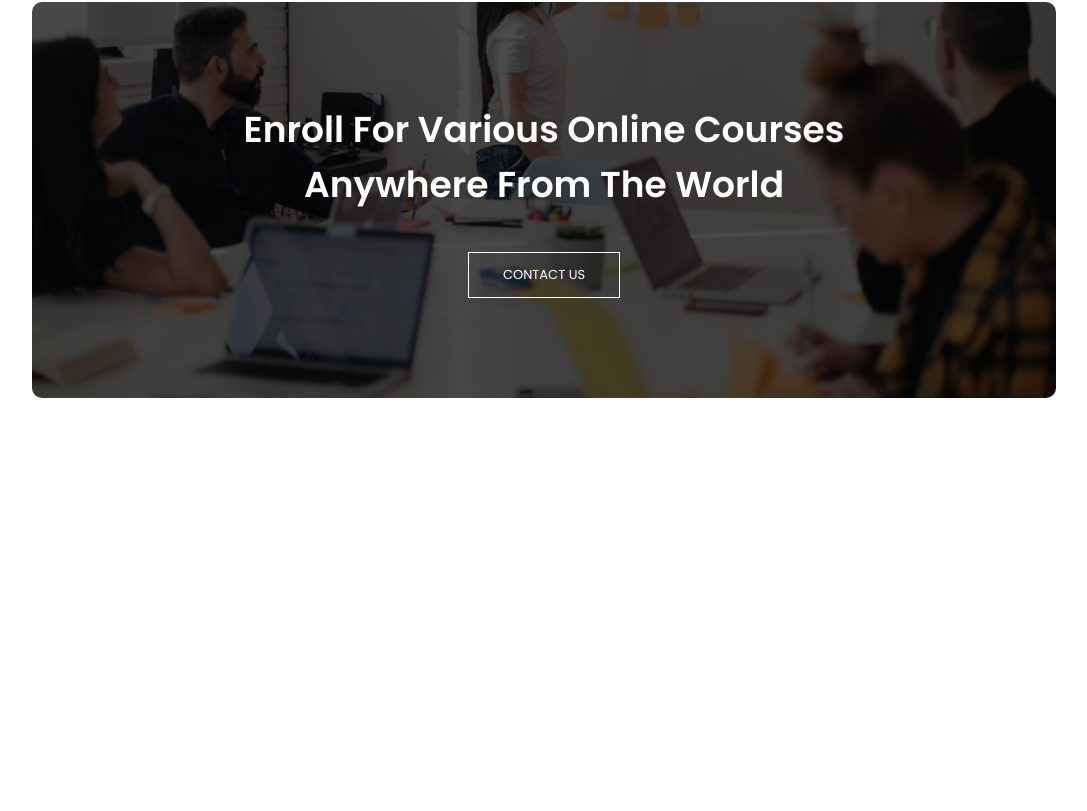
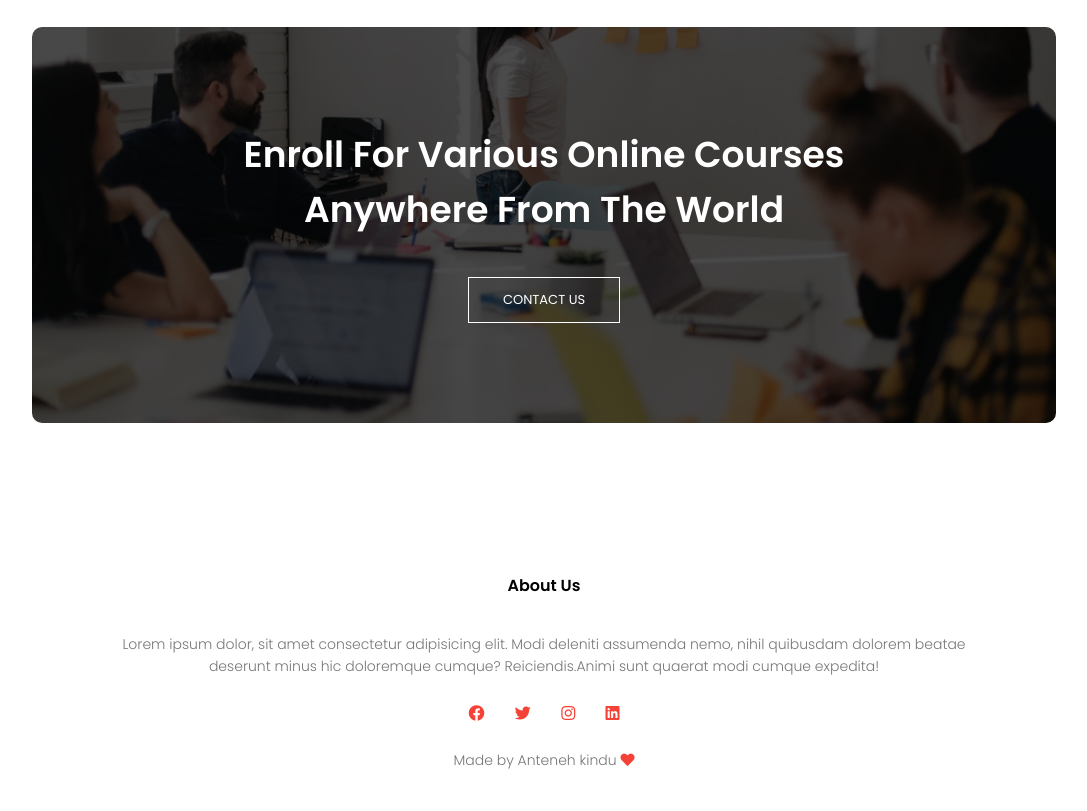
Before and after one commit to Antenehkindu/HTML-and-css-responsive-university-website-, a plain HTML site: page index.html in a window 1280 px wide. Shown: the part 3424-4235 px from the top of the page, without its empty margins (96-1183 px from the left). Before the commit the page ends 3922 px from the top, so only its background shows below. Drawn offline with Linux system fonts and the light colour scheme.

Commit message:
Footer section

```diff
--- a/index.html
+++ b/index.html
@@ -8,7 +8,8 @@
     <link rel="preconnect" href="https://fonts.googleapis.com">
     <link rel="preconnect" href="https://fonts.gstatic.com" crossorigin>
     <link href="https://fonts.googleapis.com/css2?family=Poppins:wght@200;300;400;600;700&   display=swap" rel="stylesheet">
-    <link rel="stylesheet" href="https://cdn.jsdelivr.net/npm/@fortawesome/fontawesome-free@6.4.2/css/fontawesome.min.css">
+    <!-- <link rel="stylesheet" href="https://cdn.jsdelivr.net/npm/@fortawesome/fontawesome-free@6.4.2/css/fontawesome.min.css"> -->
+    <link rel="stylesheet"  href="https://cdnjs.cloudflare.com/ajax/libs/font-awesome/5.15.4/css/all.min.css" integrity="sha512-1ycn6IcaQQ40/MKBW2W4Rhis/DbILU74C1vSrLJxCq57o941Ym01SwNsOMqvEBFlcgUa6xLiPY/NS5R+E6ztJQ==" crossorigin="anonymous" referrerpolicy="no-referrer" />">
 </head>
 <body>
 
@@ -120,7 +121,7 @@
                     <i class="fa fa-star"></i>
                     <i class="fa fa-star"></i>
                     <i class="fa fa-star"></i>
-                    <i class="fa fa-star-o"></i>
+                    <i class="fa fa-star-0"></i>
                 </div>
             </div>
             <div class="testimonial-col">
@@ -132,7 +133,7 @@
                     <i class="fa fa-star"></i>
                     <i class="fa fa-star"></i>
                     <i class="fa fa-star"></i>
-                    <i class="fa fa-star-half-o"></i>
+                    <i class="fa fa-star-half-alt"></i>
                 </div>
             </div>
         </div>
@@ -144,6 +145,18 @@
         <a href="" class="hero-btn">CONTACT US</a>
     </section>
 
+     <!-------- Footer ----->
+    <section class="footer">
+        <h4>About Us</h4>
+        <p>Lorem ipsum dolor, sit amet consectetur adipisicing elit. Modi deleniti assumenda nemo, nihil quibusdam dolorem beatae<br> deserunt minus hic doloremque cumque? Reiciendis.Animi sunt quaerat modi cumque expedita!</p>
+        <div class="icons">
+            <i class="fab fa-facebook"></i>
+            <i class="fab fa-twitter"></i>
+            <i class="fab fa-instagram"></i>
+            <i class="fab fa-linkedin"></i>
+        </div>
+        <p>Made by Anteneh kindu <i class="fas fa-heart"></i></p>
+    </section>
 
 
     <!-- JavaScript for Toggle Menu -->
--- a/style.css
+++ b/style.css
@@ -301,3 +301,25 @@ h3{
         font-size: 24px;
     }
 }
+
+/* -----footer----- */
+.footer{
+    width: 100%;
+    text-align: center;
+    padding: 30px 0;
+}
+.footer h4{
+    margin-bottom: 25px;
+    margin-top: 20px;
+    font-weight: 600;
+}
+.icons .fab{
+    color: #f44336;
+    margin: 0 13px;
+    cursor: pointer;
+    padding: 18px 0;
+    size: 40px;
+}
+.fa-heart{
+    color: #f44336;
+}
```
